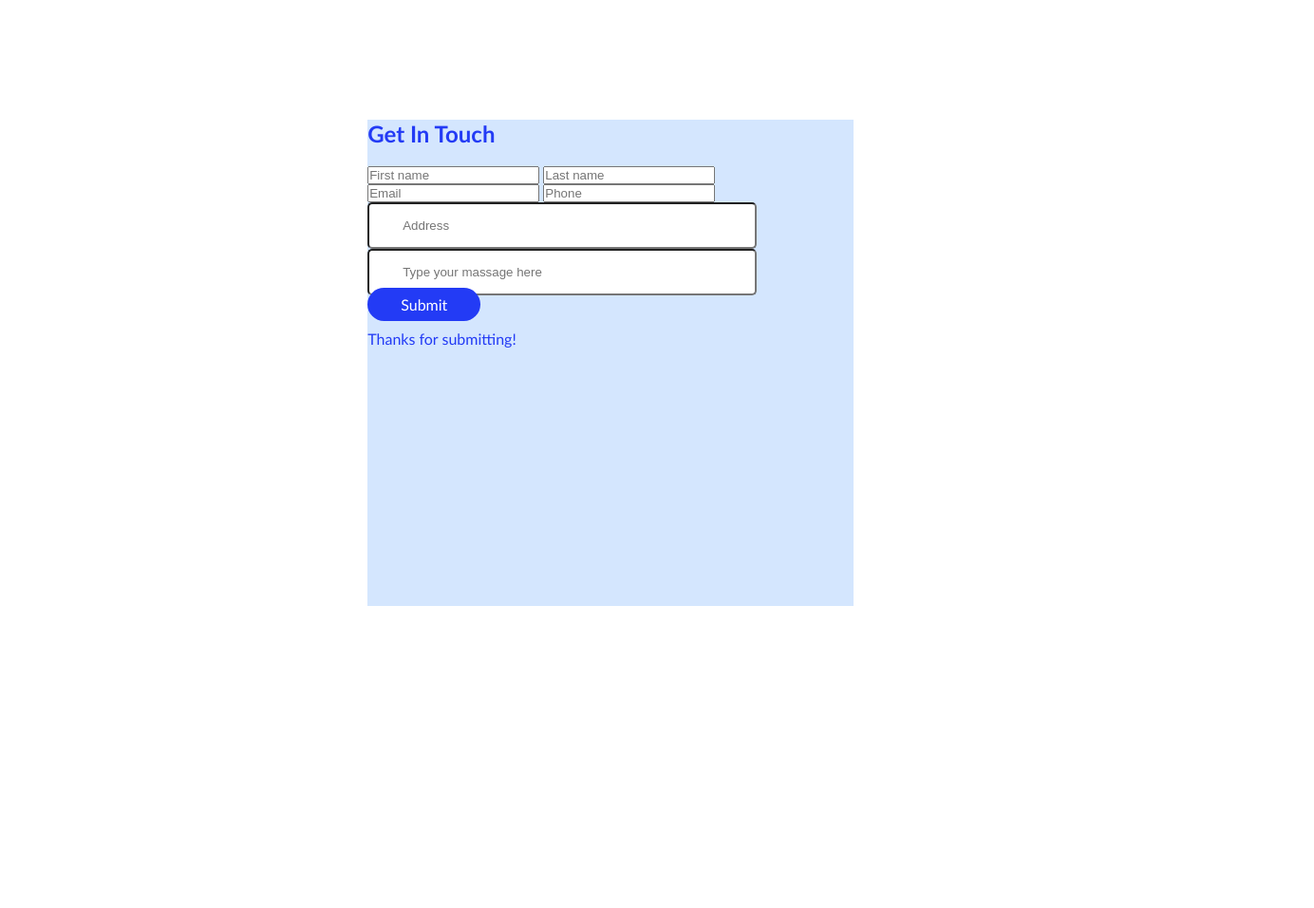
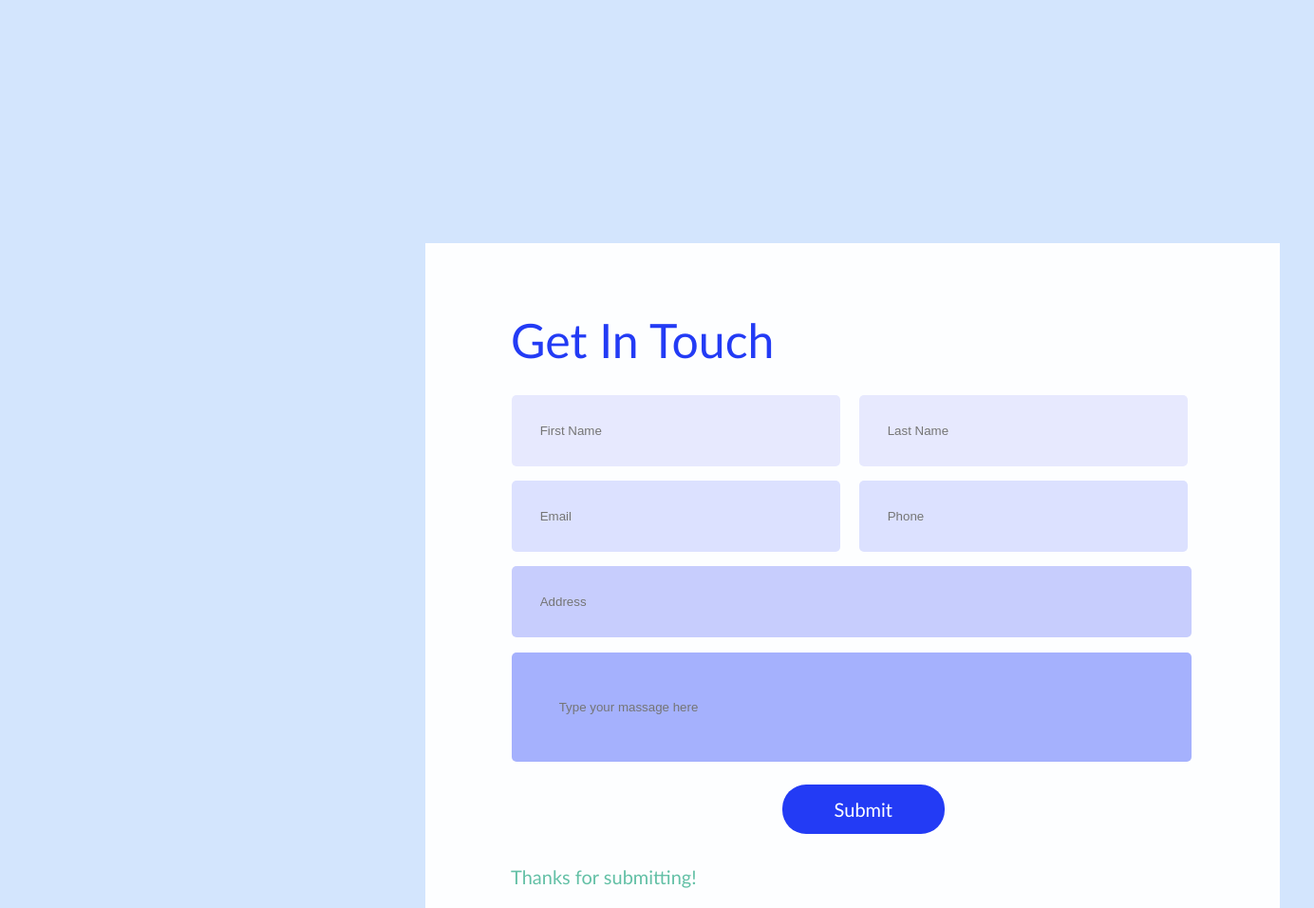
Before and after one commit to Nuotaikos/Testas-7sav, a website: page index.html in a window 1280 px wide. Shown: the whole page at 95% size, 1384 px wide, since content can reach past the window. Before the commit the page ends 800 px from the top, so only its background shows below. Drawn offline with Linux system fonts and the light colour scheme.

Commit message:
corrections

```diff
--- a/home.css
+++ b/home.css
@@ -1,6 +1,6 @@
 body,
 body * {
-    margin: px;
+    margin: 0;
     padding: 0;
     vertical-align: top;
     box-sizing: border-box;
@@ -9,36 +9,78 @@ body * {
 body {
     font-family: 'Gill Sans', 'Gill Sans MT', Calibri, 'Trebuchet MS', sans-serif;
     color: #233BF5;
+    background-color:#D3E5FD;
+
+    /* vertical-align: top;
+    box-sizing: border-box; */
+    /* width: 80%; */
 }
 .container {
-    width: 40vw;
-    height: 40vw;
-    margin-left: 30%;
-    margin-top: 10%;
-    background-color:#D4E6FE;
-    position: relative;
+    width: 900px;
+    height: 700px;
+    margin-left: 35%;
+    margin-top: 20%;
+    background-color: #FDFEFF;
 }
-.box {
-    width: 550px;
-    background-color: #FDFEFF;
-    display: flex;
-    justify-content: center;
-    align-items: center;
-    position: absolute;
-    top: 10%;
-    left: 15%;
-    background-color: @FDFEFF;
+
+.form {
+    width: 90%;
+    display: inline-block;
+    margin: 0 7%;
+    padding: 20px;
 }
-.form {
-    width: 100%;
+h1 {
+    padding-top: 8%;
+    margin-left: 10%;
+    font-size: 50px;
+    font-weight: lighter;
+
 }
-.inside {
-    width: 100%;
+.row1 {
+    width: 45%;
+    background-color: #E7E9FE;
+    /* display: inline-block; */
+
 }
-.form-row {
-    width: 100%;
-    margin-bottom: 30px;
+.row2 {
+    width: 45%;
+    background-color: #DCE1FF;
+    /* display: inline-block; */
+
 }
+.row3 {
+    width: 93%;
+    background-color: #C7CDFD;
+    /* display: inline-block; */
+}
+.row4 {
+    width: 93%;
+    padding: 50px;
+    background-color: #A5B1FD;
+    margin-bottom: 5%;
+    /* display: inline-block; */
+}
+input {
+    border: none;
+    border-radius: 5px;
+    padding: 30px;
+    margin: 1%;
+    background-color: aquamarine;
+}
+a {
+    width: 15%;
+    font-size: 20px;
+    /* line-height: 30px; */
+    padding: 14px;
+    padding-left: 55px;
+    padding-right: 55px;
+    border-radius: 25px;
+    margin-left: 38%;
+    background:#233BF5;
+    color: #fff;
+    text-decoration: none;
+}
+
 .input {
     width: 80%;
     color: #233BF5;
@@ -47,27 +89,11 @@ body {
     padding-right: 35px;
     border-radius: 5px;
     text-align: left;
-
-}
-.eilute1 {
-    display: inline-block;
-    width: 100%;
-    height: 20%;
 }
 
-a {
-    font-size: 16px;
-    line-height: 20px;
-    padding: 8px;
-    padding-left: 35px;
-    padding-right: 35px;
-    border-radius: 20px;
-    border-color: #233BF5;
-    background:#233BF5;
-    color: #fff;
-    text-decoration: none;
-    align-items: center;
+p {
+    color: #63C0A6;
+    font-size: 20px;
+    margin-left: 10%;
+    margin-top: 3%;
 }
-footer {
-    color: #8DCEBC;
-}
--- a/index.html
+++ b/index.html
@@ -9,17 +9,19 @@
   </head>
   <body>
     <section class="container">
-      <h1>Get In Touch</h1>
-      <form>
-        <input id="row1" type="text" placeholder="First name" />
-        <input id="row1" type="text" placeholder="Last name" />
-        <input id="row2" type="text" placeholder="Email" />
-        <input id="row2" type="text" placeholder="Phone" />
-        <input id="row3" type="text" class="input" placeholder="Address" />
-        <input id="row4" type="text" class="input" placeholder="Type your massage here"/>
-        <a href="#">Submit</a>
-      </form>
-      <p>Thanks for submitting!</p>
-    </section>
+       <div>
+        <h1>Get In Touch</h1>
+        <form class="form">
+            <input class="row1" type="text" placeholder="First Name" />
+            <input class="row1" type="text" placeholder="Last Name" />
+            <input class="row2" type="text" placeholder="Email" />
+            <input class="row2" type="text" placeholder="Phone" />
+            <input class="row3" type="text" class="input" placeholder="Address" />
+            <input class="row4" type="text" class="input" placeholder="Type your massage here"/>
+            <a href="#">Submit</a>
+        </form>
+        <p>Thanks for submitting!</p>
+        </section>
+    </div>
   </body>
 </html>
```
